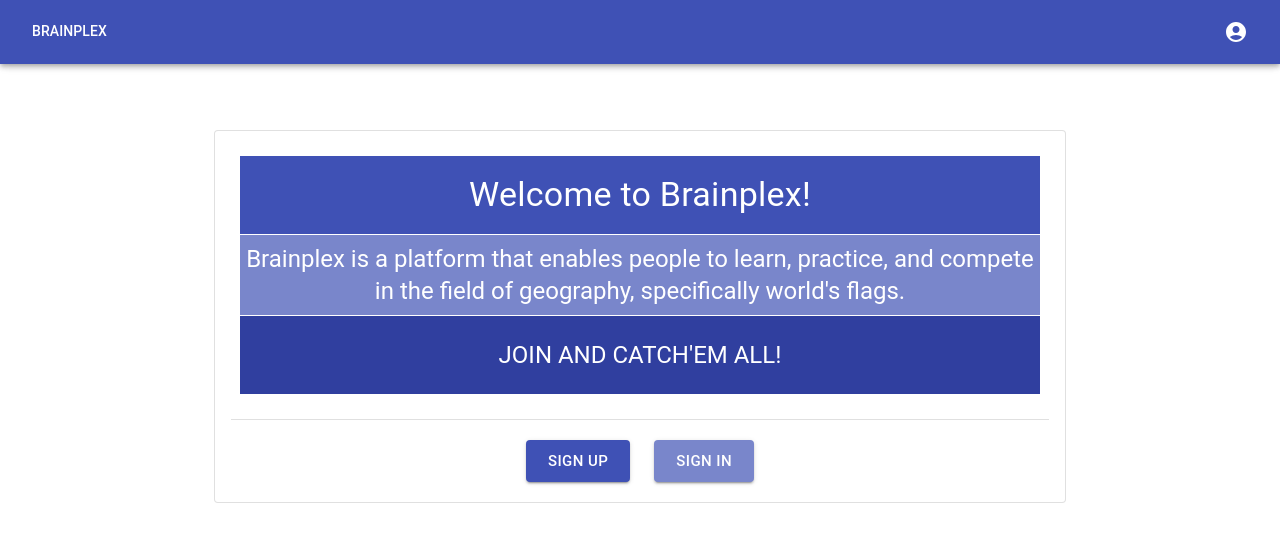
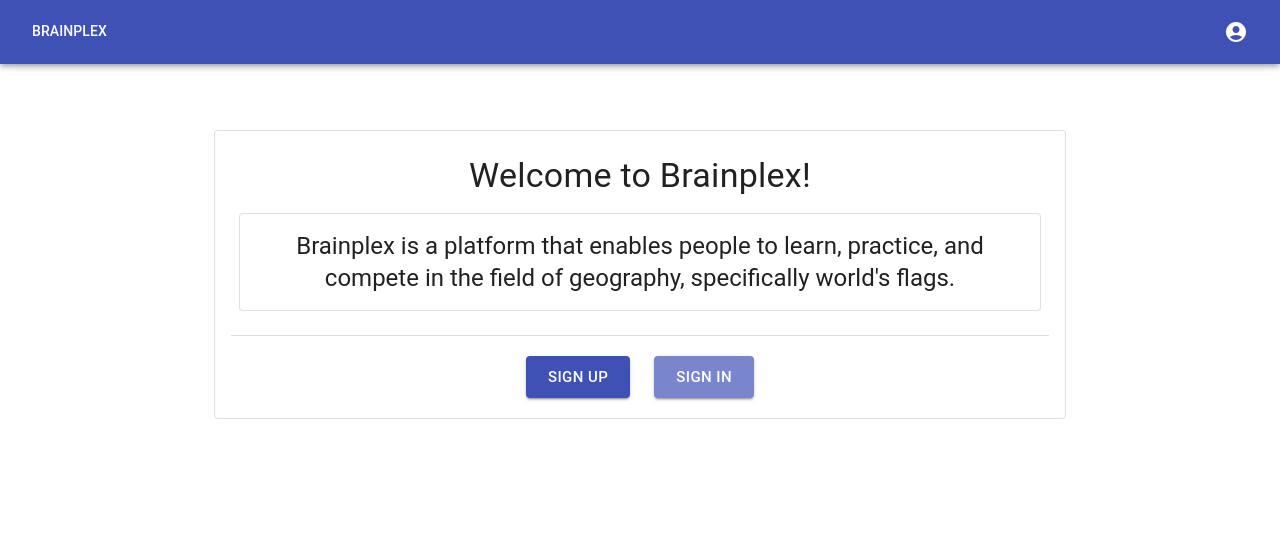
Before and after one commit to loyyo/CaptureTheFlag, a React (Vite) app: page / in a window 1280 px wide. Shown: the top 542 px of the page. Built offline with nearby package versions, Linux system fonts and the light colour scheme; no server answers; the database is empty.

Commit message:
feat: Leaderboard & Home

```diff
--- a/src/components/Table.jsx
+++ b/src/components/Table.jsx
@@ -13,12 +13,13 @@ import {
 	Avatar,
 	IconButton,
 	Box,
+	useMediaQuery
 } from '@mui/material';
 import {
 	FirstPage as FirstPageIcon,
 	KeyboardArrowLeft,
 	KeyboardArrowRight,
-	LastPage as LastPageIcon,
+	LastPage as LastPageIcon
 } from '@mui/icons-material';
 import { useNavigate } from 'react-router-dom';
 
@@ -89,24 +90,14 @@ export default function StickyHeadTable({ allUsersData }) {
 	const navigate = useNavigate();
 	const [page, setPage] = React.useState(0);
 	const [rowsPerPage, setRowsPerPage] = React.useState(10);
+	const isMobile = useMediaQuery(theme.breakpoints.down('sm'));
+
 
 	const columns = [
-		{
-			id: 'rank',
-			label: '#Rank',
-			minWidth: 75,
-			align: 'center',
-			format: (value) => value.toLocaleString('en-US'),
-		},
-		{ id: 'avatar', align: 'center', minWidth: 75 },
-		{ id: 'username', label: 'Username', align: 'left', minWidth: 175 },
-		{
-			id: 'points',
-			label: 'Points',
-			align: 'center',
-			minWidth: 175,
-			format: (value) => value.toLocaleString('en-US'),
-		},
+		{ id: 'rank', label: '#Rank', minWidth: isMobile ? 50 : 75, align: 'center' },
+		{ id: 'avatar', label: '', minWidth: isMobile ? 50 : 75, align: 'center' },
+		{ id: 'username', label: 'Username', minWidth: isMobile ? 100 : 175, align: 'left' },
+		{ id: 'points', label: 'Points', minWidth: isMobile ? 100 : 175, align: 'center' },
 	];
 
 	const rows = allUsersData;
@@ -121,7 +112,7 @@ export default function StickyHeadTable({ allUsersData }) {
 	};
 
 	return (
-		<Paper sx={{ width: '100%' }}>
+		<Paper sx={{ width: '100%', overflowX: 'auto' }}> {/* Enable horizontal scrolling */}
 			<TableContainer sx={{ maxHeight: 500 }}>
 				<Table stickyHeader aria-label='sticky table'>
 					<TableHead>
--- a/src/pages/AddChallenge.jsx
+++ b/src/pages/AddChallenge.jsx
@@ -77,7 +77,6 @@ export default function AddChallenge() {
                 <Paper elevation={7} sx={{
                     padding: 2,
                     borderRadius: '4px',
-                    mt: 3,
                     display: "flex",
                     flexDirection: "column",
                     alignItems: "center"
--- a/src/pages/Home.jsx
+++ b/src/pages/Home.jsx
@@ -30,16 +30,16 @@ export default function Home() {
 					>
 						<Paper variant='outlined'>
 							<Box m={3}>
-								<Typography variant='h4' className='header-text'>
+								<Typography variant='h4' align="center">
 									Welcome to Brainplex!
 								</Typography>
-								<Typography variant='h5' className='description'>
-									Brainplex is a platform that enables people to learn, practice, and compete
-									in the field of geography, specifically world&apos;s flags.
-								</Typography>
-								<Typography variant='h5' className='header-text-dark'>
-									JOIN AND CATCH&apos;EM ALL!
-								</Typography>
+
+								<Paper variant='outlined' sx={{ mt: 2, p: 2 }}>
+									<Typography variant='h5' align="center">
+										Brainplex is a platform that enables people to learn, practice, and compete
+										in the field of geography, specifically world&apos;s flags.
+									</Typography>
+								</Paper>
 							</Box>
 							<Divider variant='middle' />
 							<Grid justifyContent='center' container spacing={3}>
--- a/src/pages/Leaderboard.jsx
+++ b/src/pages/Leaderboard.jsx
@@ -1,12 +1,13 @@
 import { useEffect } from 'react';
 import { useAuth } from '../contexts/AuthContext.jsx';
-import { CssBaseline, Container, Grid, Box, Typography, LinearProgress } from '@mui/material';
+import { CssBaseline, Container, Grid, Box, Typography, LinearProgress, Paper, useMediaQuery } from '@mui/material';
 
 import Table from '../components/Table.jsx';
 import YourRank from '../components/YourRank.jsx';
 
 export default function Leaderboard() {
 	const { getAllUsersData, allUsersData, currentUserData, getProfile } = useAuth();
+	const isMobile = useMediaQuery(theme => theme.breakpoints.down('sm'));
 
 	useEffect(() => {
 		if (allUsersData.length === 0) {
@@ -33,7 +34,7 @@ export default function Leaderboard() {
 	return (
 		<Container maxWidth='lg'>
 			<CssBaseline />
-			<Box mt={5} mb={5}>
+			<Paper elevation={3} sx={{ mt: 5, mb: isMobile ? 5 : 1, p: 2 }}>
 				<Grid container direction='column'>
 					<Grid item xs={12}>
 						<Typography variant='h4' className='header-text'>
@@ -49,7 +50,7 @@ export default function Leaderboard() {
 						<Table allUsersData={allUsersData} />
 					</Grid>
 				</Grid>
-			</Box>
+			</Paper>
 		</Container>
 	);
 }
```
